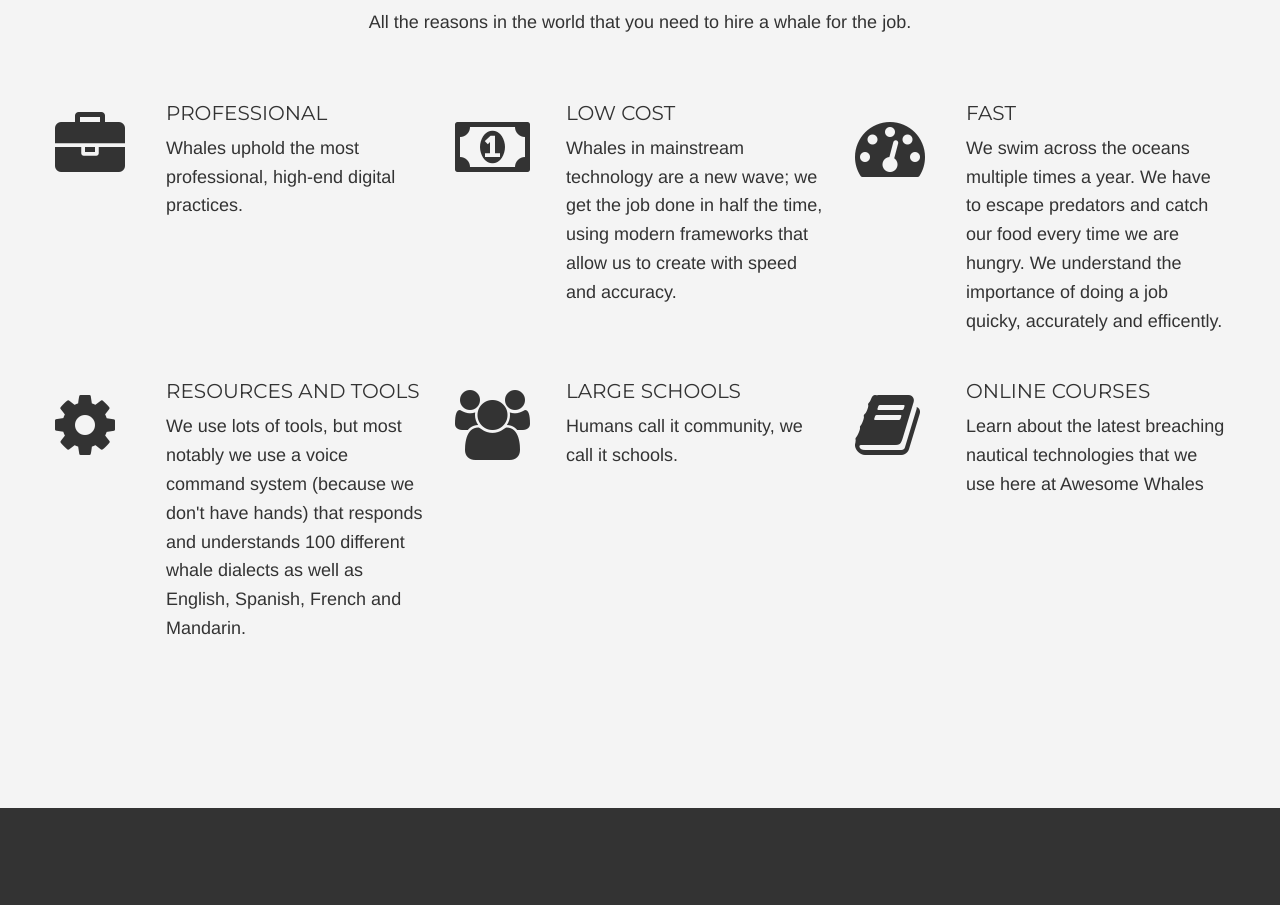
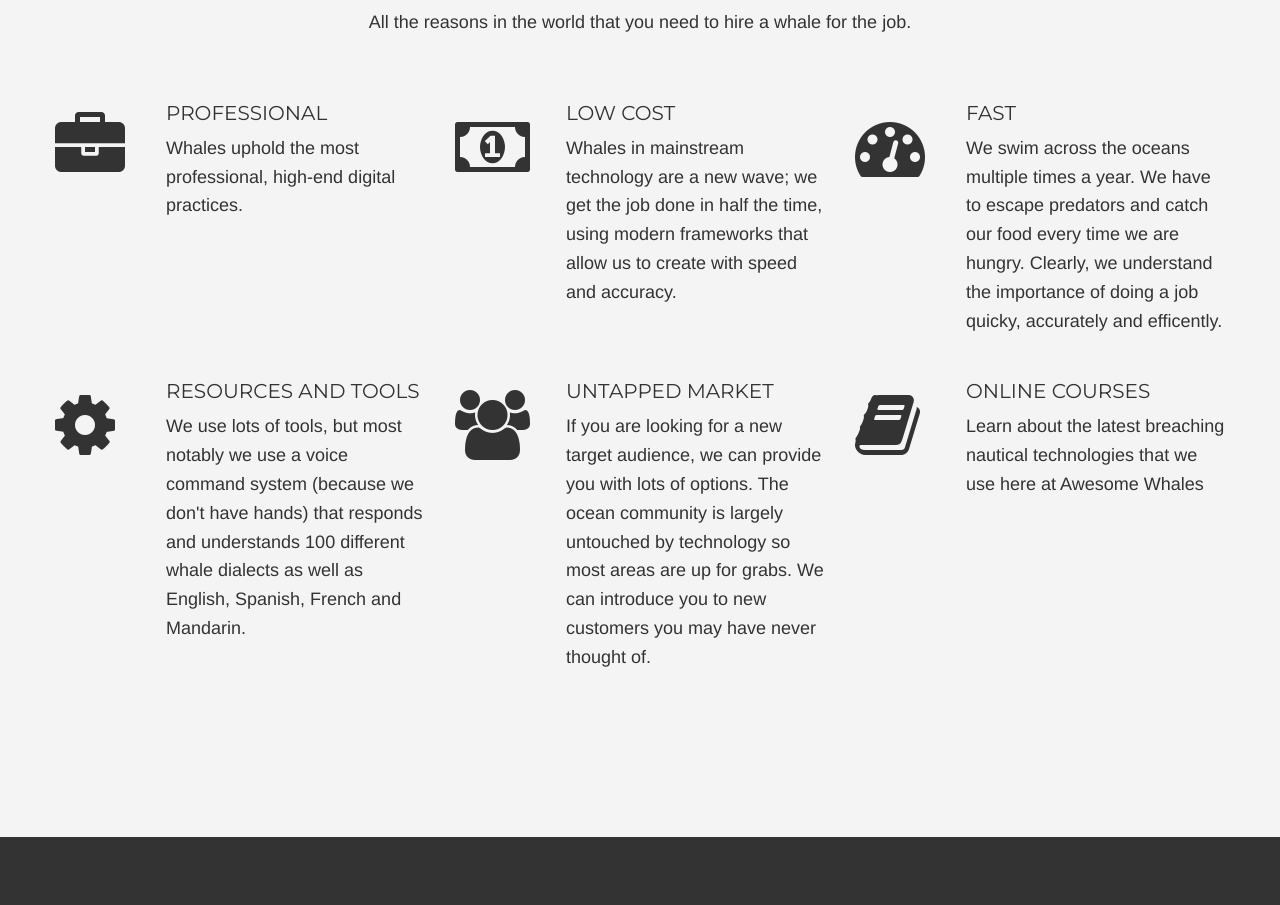
Before and after one commit to deeRex/bootstrapPractice, a plain HTML site: page less-jquery-bootstrap/index.html in a window 1280 px wide. Shown: the part 940-1845 px from the top of the page. Drawn offline with nearby package versions, Linux system fonts and the light colour scheme.

Commit message:
content updates for why section

```diff
--- a/less-jquery-bootstrap/index.html
+++ b/less-jquery-bootstrap/index.html
@@ -102,7 +102,7 @@
             </div>
             <div class="icon-content">
               <h3>Fast</h3>
-              <p>We swim across the oceans multiple times a year. We have to escape predators and catch our food every time we are hungry. We understand the importance of doing a job quicky, accurately and efficently. </p>
+              <p>We swim across the oceans multiple times a year. We have to escape predators and catch our food every time we are hungry. Clearly, we understand the importance of doing a job quicky, accurately and efficently. </p>
             </div>
           </div>
       </div>
@@ -127,8 +127,8 @@
               <i class="fa fa-users fa-5x"></i>
             </div>
             <div class="icon-content">
-              <h3>Large Schools</h3>
-              <p>Humans call it community, we call it schools.</p>
+              <h3>Untapped Market</h3>
+              <p>If you are looking for a new target audience, we can provide you with lots of options.  The ocean community is largely untouched by technology so most areas are up for grabs.  We can introduce you to new customers you may have never thought of.</p>
             </div>
           </div>
       </div>
```
